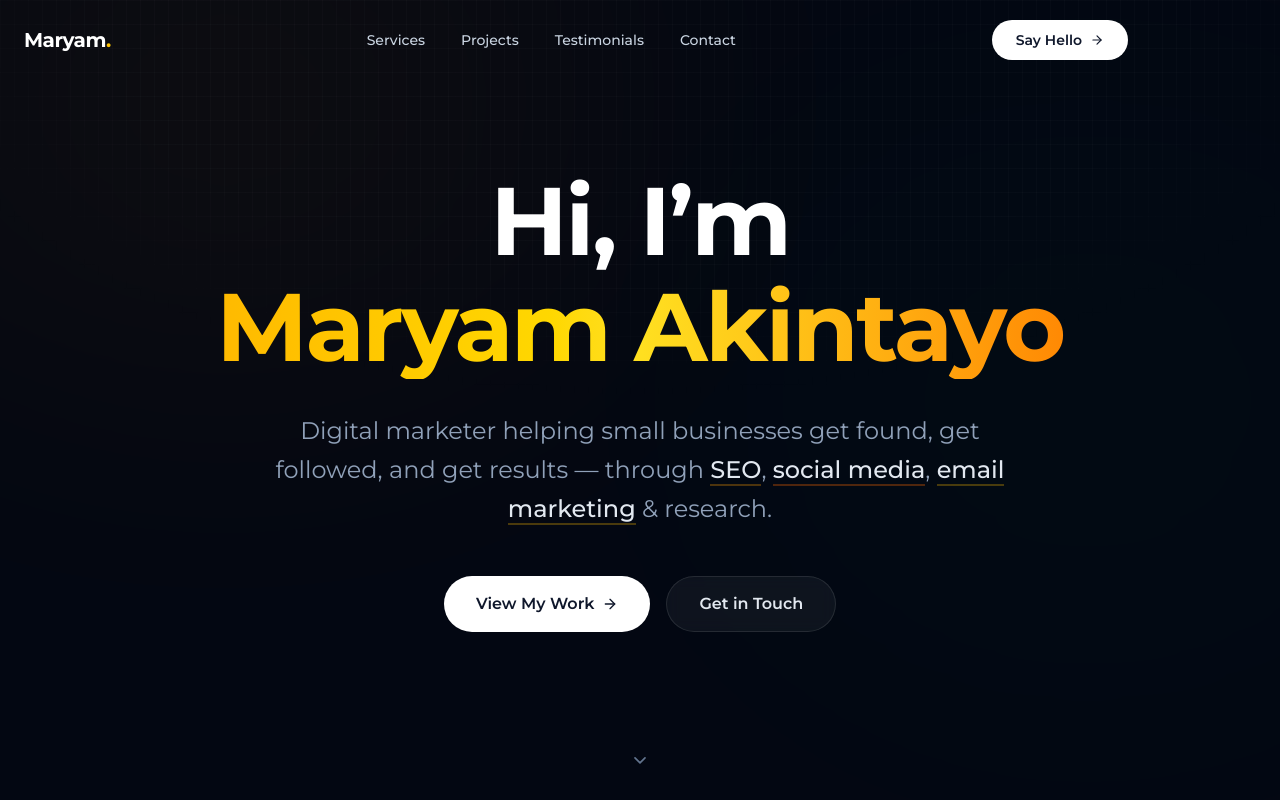
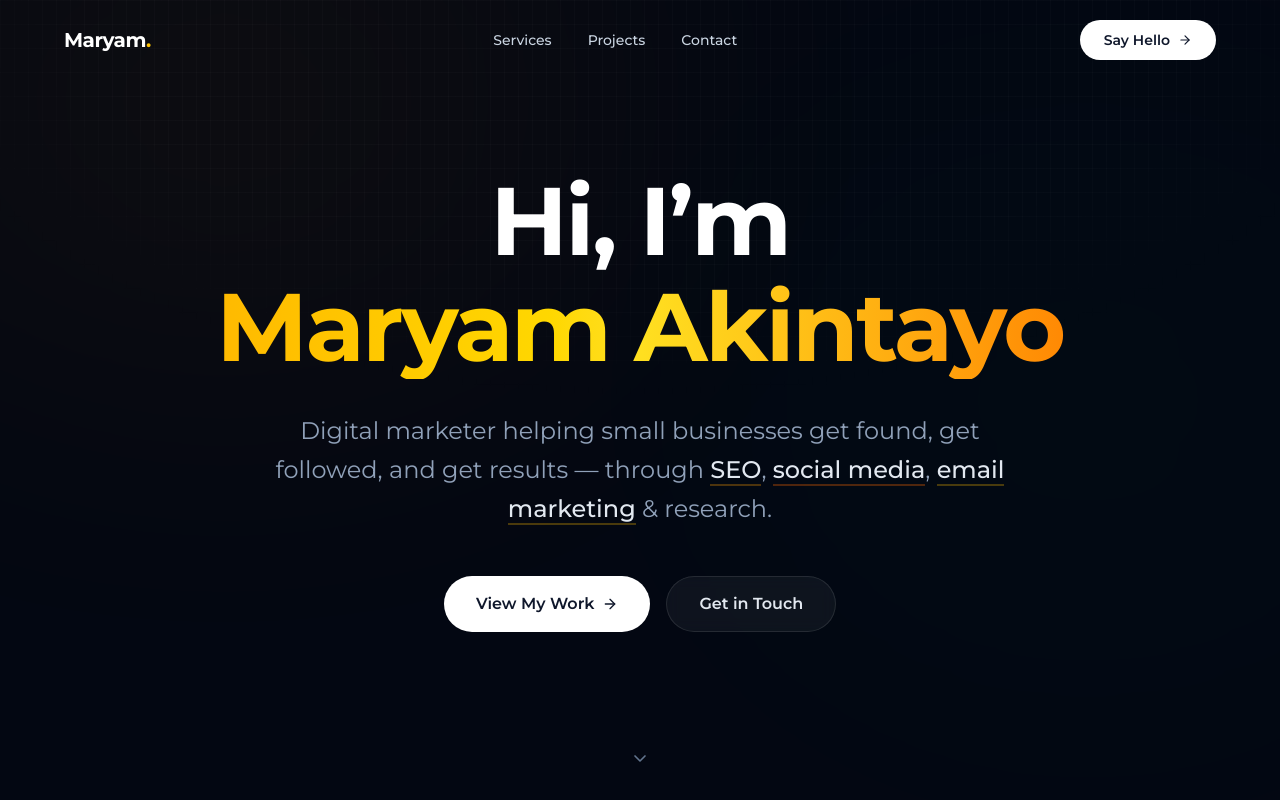
Before and after one commit to LanreAkintayo/marvelam, a Next.js app: page / in a window 1280 px wide. Shown: the top 800 px of the page. Built offline with nearby package versions, Linux system fonts and the light colour scheme.

Commit message:
feat: comment testimonial

```diff
--- a/src/app/page.tsx
+++ b/src/app/page.tsx
@@ -15,7 +15,7 @@ export default function HomePage() {
       <HeroSection />
       <ServicesSection />
       <ProjectsSection />
-      <TestimonialsSection />
+      {/* <TestimonialsSection /> */}
       <CTASection />
       <Footer />
     </main>
--- a/src/components/sections/Navbar.tsx
+++ b/src/components/sections/Navbar.tsx
@@ -7,7 +7,7 @@ import { Menu, X, ArrowRight } from "lucide-react";
 const NAV_LINKS = [
   { label: "Services", href: "#services" },
   { label: "Projects", href: "#projects" },
-  { label: "Testimonials", href: "#testimonials" },
+//   { label: "Testimonials", href: "#testimonials" },
   { label: "Contact", href: "#contact" },
 ];
 
@@ -64,7 +64,7 @@ export default function Navbar() {
             : "py-5 bg-transparent"
         }`}
       >
-        <nav className="max-w-6xl px-6 flex items-center justify-between">
+        <nav className="mx-2 sm:mx-10 px-6 flex items-center justify-between">
           {/* ── Logo / Brand ──────────────────────────────────── */}
           <a
             href="#hero"
```
